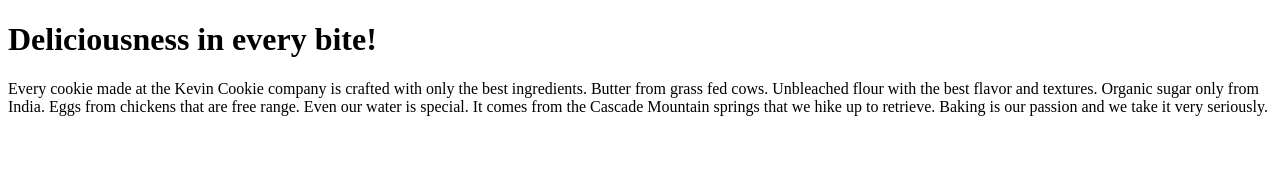
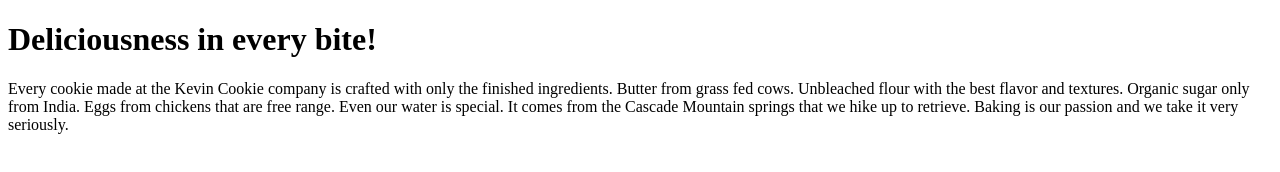
Before and after one commit to onuohaebenezer1/gitnowproject.com, a plain HTML site: page index.htm in a window 1280 px wide. Drawn offline with Linux system fonts and the light colour scheme.

Commit message:
Update index.htm

```diff
--- a/index.htm
+++ b/index.htm
@@ -4,7 +4,7 @@
 
 <h1>Deliciousness in every bite!</h1>
 
-<p>Every cookie made at the Kevin Cookie company is crafted with only the best ingredients. Butter from grass fed cows. Unbleached flour with the best flavor and textures. Organic sugar only from India. Eggs from chickens that are free range. Even our water is special. It comes from the Cascade Mountain springs that we hike up to retrieve. Baking is our passion and we take it very seriously.</p>
+<p>Every cookie made at the Kevin Cookie company is crafted with only the finished ingredients. Butter from grass fed cows. Unbleached flour with the best flavor and textures. Organic sugar only from India. Eggs from chickens that are free range. Even our water is special. It comes from the Cascade Mountain springs that we hike up to retrieve. Baking is our passion and we take it very seriously.</p>
 
 </body>
 </html>
```
